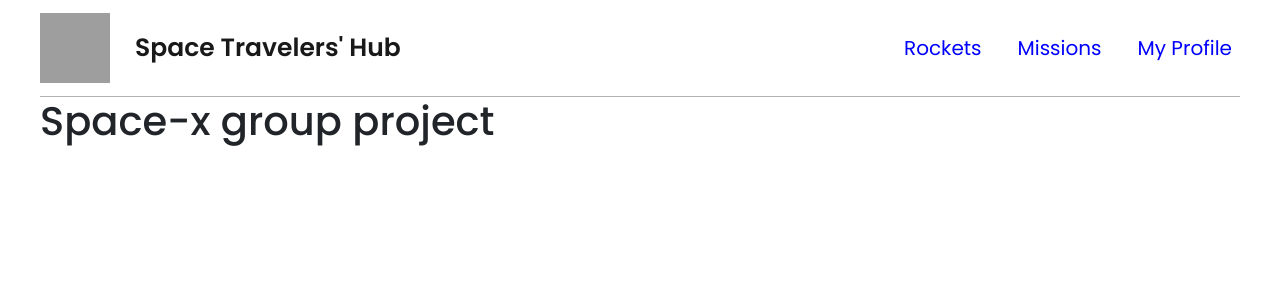
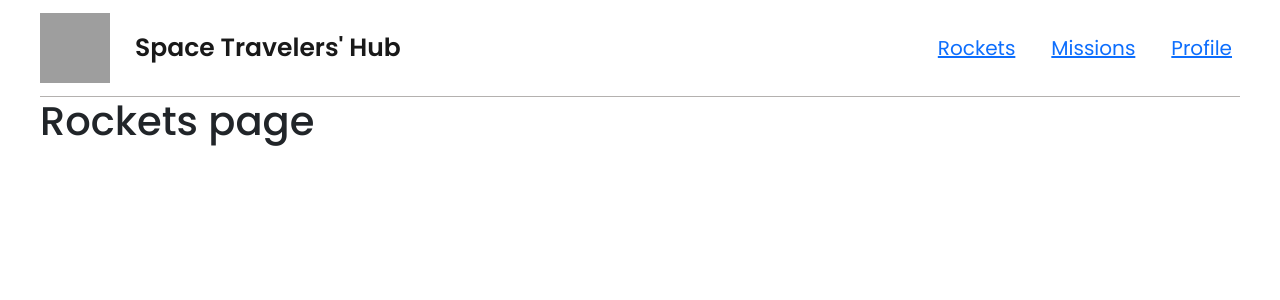
Before and after one commit to Chrissiku/Space-x, a React (Create React App) app: page / in a window 1280 px wide. Shown: the top 300 px of the page. Built offline with nearby package versions, Linux system fonts and the light colour scheme; grey boxes are pictures that could not be loaded.

Commit message:
Create component for Rockets's page, Missios's page and profile's page

```diff
--- a/src/App.css
+++ b/src/App.css
@@ -47,9 +47,8 @@
   font-size: 20px;
 }
 
-.navbar .nav-link .nav-link:hover {
-  text-decoration: underline;
-  text-underline-offset: 5px;
+.navbar .nav-link .nav-link .link {
+  text-decoration: none;
 }
 
 @media screen and (min-width: 800px) {
--- a/src/App.js
+++ b/src/App.js
@@ -1,13 +1,20 @@
 /* eslint-disable linebreak-style */
 /* eslint-disable quotes */
+
+import { Routes, Route } from "react-router-dom";
 import "./App.css";
 import Header from "./components/Header/Header";
+import routes from "./assets/routes";
 
 function App() {
   return (
     <>
       <Header />
-      <h1>Space-x group project</h1>
+      <Routes>
+        {routes.map(({ path, element }) => (
+          <Route key={path} exact path={path} element={element} />
+        ))}
+      </Routes>
     </>
   );
 }
--- /dev/null
+++ b/src/assets/routes.js
@@ -0,0 +1,25 @@
+/* eslint-disable linebreak-style */
+/* eslint-disable no-unused-vars */
+/* eslint-disable quotes */
+import Missions from "../components/Missions/Missions";
+import Profile from "../components/Profile/profile";
+import Rockets from "../components/Rockets/Rockets";
+
+const routes = [
+  {
+    path: "/",
+    name: "Rockets",
+    element: <Rockets />,
+  },
+  {
+    path: "/missions",
+    name: "Missions",
+    element: <Missions />,
+  },
+  {
+    path: "/profile",
+    name: "Profile",
+    element: <Profile />,
+  },
+];
+export default routes;
--- a/src/components/Header/Navbar.jsx
+++ b/src/components/Header/Navbar.jsx
@@ -1,13 +1,25 @@
 /* eslint-disable linebreak-style */
 /* eslint-disable no-unused-vars */
 /* eslint-disable quotes */
+
+import { NavLink } from "react-router-dom";
 import Nav from "react-bootstrap/Nav";
+import routes from "../../assets/routes";
 
 const NavMenu = () => (
   <Nav className="nav-link">
-    <Nav.Link className="link">Rockets</Nav.Link>
-    <Nav.Link className="link">Missions</Nav.Link>
-    <Nav.Link className="link">My Profile</Nav.Link>
+    {routes.map(({ path, name }) => (
+      <Nav.Link key={path}>
+        <NavLink
+          className="App-link"
+          activeClassName="App-active-link"
+          exact
+          to={path}
+        >
+          {name}
+        </NavLink>
+      </Nav.Link>
+    ))}
   </Nav>
 );
 
--- /dev/null
+++ b/src/components/Missions/Missions.js
@@ -0,0 +1,11 @@
+/* eslint-disable linebreak-style */
+/* eslint-disable no-unused-vars */
+/* eslint-disable quotes */
+
+const Missions = () => (
+  <>
+    <h1>Missions page</h1>
+  </>
+);
+
+export default Missions;
--- /dev/null
+++ b/src/components/Profile/profile.js
@@ -0,0 +1,11 @@
+/* eslint-disable linebreak-style */
+/* eslint-disable no-unused-vars */
+/* eslint-disable quotes */
+
+const Profile = () => (
+  <>
+    <h1>Profile page</h1>
+  </>
+);
+
+export default Profile;
--- /dev/null
+++ b/src/components/Rockets/Rockets.js
@@ -0,0 +1,11 @@
+/* eslint-disable linebreak-style */
+/* eslint-disable no-unused-vars */
+/* eslint-disable quotes */
+
+const Rockets = () => (
+  <>
+    <h1>Rockets page</h1>
+  </>
+);
+
+export default Rockets;
--- a/src/index.js
+++ b/src/index.js
@@ -1,12 +1,18 @@
-import React from 'react';
-import ReactDOM from 'react-dom/client';
-import App from './App';
-import reportWebVitals from './reportWebVitals';
+/* eslint-disable linebreak-style */
+/* eslint-disable no-unused-vars */
+/* eslint-disable quotes */
+import React from "react";
+import ReactDOM from "react-dom/client";
+import { BrowserRouter as Router } from "react-router-dom";
+import App from "./App";
+import reportWebVitals from "./reportWebVitals";
 
-const root = ReactDOM.createRoot(document.getElementById('root'));
+const root = ReactDOM.createRoot(document.getElementById("root"));
 root.render(
   <React.StrictMode>
-    <App />
+    <Router basename={process.env.PUBLIC_URL}>
+      <App />
+    </Router>
   </React.StrictMode>,
 );
 reportWebVitals();
```
